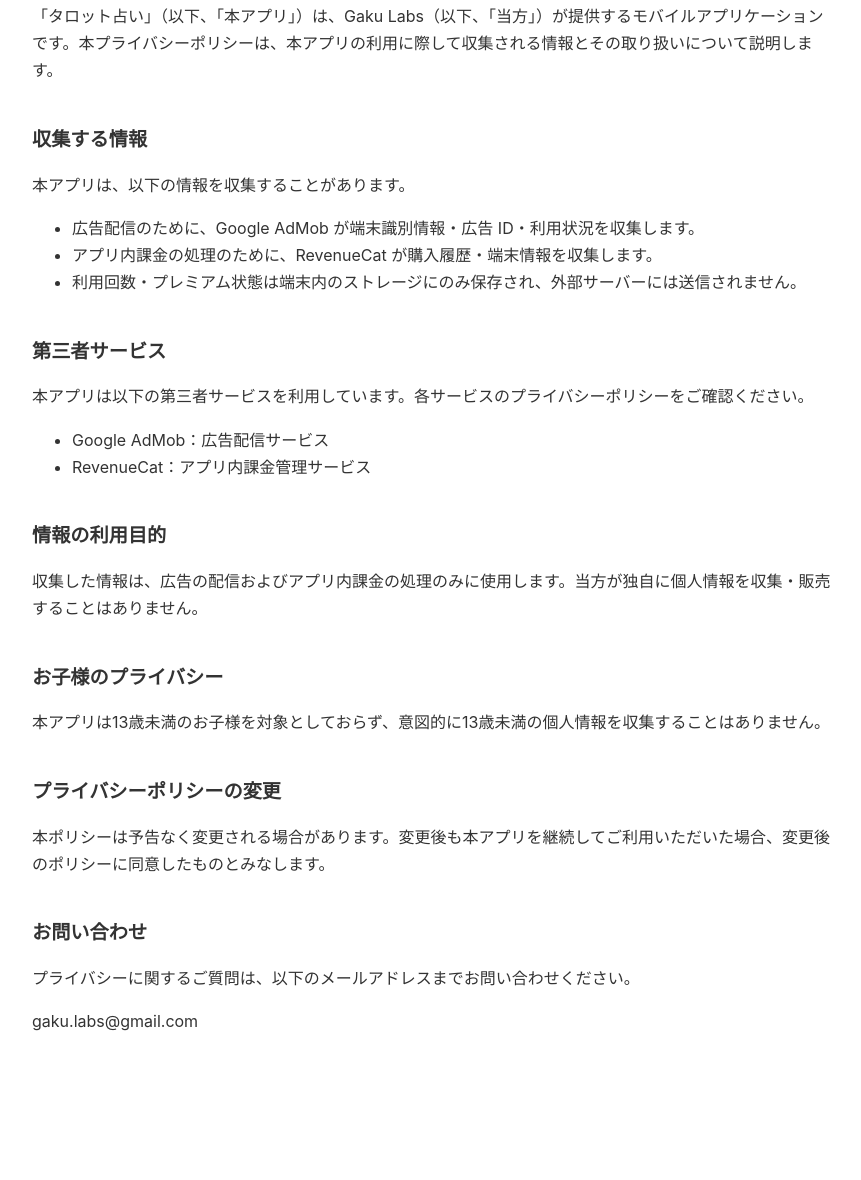
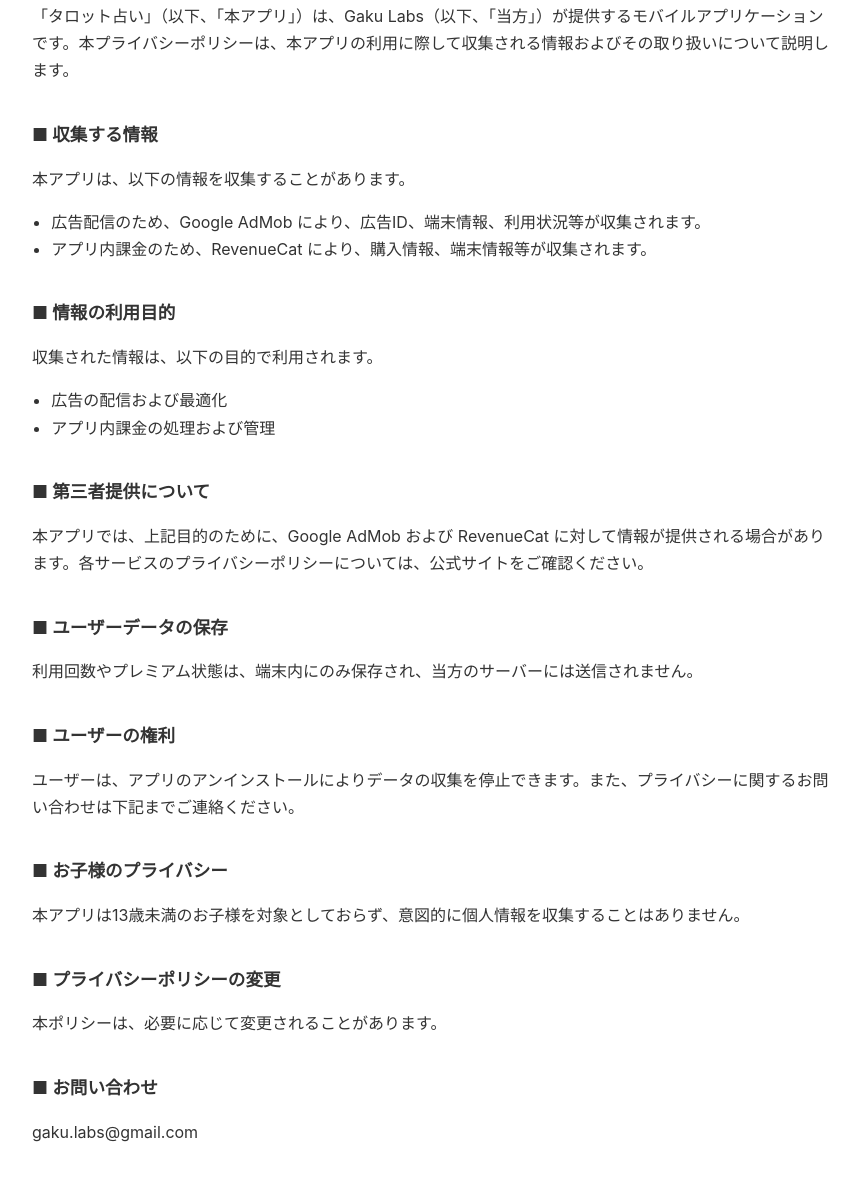
Before and after one commit to Gakuharidesu/tarot-fortune-privacy-policy, a plain HTML site: page index.html in a window 1280 px wide. Shown: the part 142-1322 px from the top of the page, without its empty margins (208-1069 px from the left). Before the commit the page ends 1217 px from the top, so only its background shows below. Drawn offline with Linux system fonts and the light colour scheme.

Commit message:
プライバシーポリシーを充実

```diff
--- a/index.html
+++ b/index.html
@@ -14,41 +14,46 @@
       line-height: 1.7;
     }
     h1 { font-size: 1.6rem; }
-    h2 { font-size: 1.2rem; margin-top: 2em; }
+    h2 { font-size: 1.1rem; margin-top: 2em; }
+    ul { padding-left: 1.2em; }
   </style>
 </head>
 <body>
   <h1>プライバシーポリシー</h1>
   <p>最終更新日：2026年3月27日</p>
 
-  <p>「タロット占い」（以下、「本アプリ」）は、Gaku Labs（以下、「当方」）が提供するモバイルアプリケーションです。本プライバシーポリシーは、本アプリの利用に際して収集される情報とその取り扱いについて説明します。</p>
+  <p>「タロット占い」（以下、「本アプリ」）は、Gaku Labs（以下、「当方」）が提供するモバイルアプリケーションです。本プライバシーポリシーは、本アプリの利用に際して収集される情報およびその取り扱いについて説明します。</p>
 
-  <h2>収集する情報</h2>
+  <h2>■ 収集する情報</h2>
   <p>本アプリは、以下の情報を収集することがあります。</p>
   <ul>
-    <li>広告配信のために、Google AdMob が端末識別情報・広告 ID・利用状況を収集します。</li>
-    <li>アプリ内課金の処理のために、RevenueCat が購入履歴・端末情報を収集します。</li>
-    <li>利用回数・プレミアム状態は端末内のストレージにのみ保存され、外部サーバーには送信されません。</li>
+    <li>広告配信のため、Google AdMob により、広告ID、端末情報、利用状況等が収集されます。</li>
+    <li>アプリ内課金のため、RevenueCat により、購入情報、端末情報等が収集されます。</li>
   </ul>
 
-  <h2>第三者サービス</h2>
-  <p>本アプリは以下の第三者サービスを利用しています。各サービスのプライバシーポリシーをご確認ください。</p>
+  <h2>■ 情報の利用目的</h2>
+  <p>収集された情報は、以下の目的で利用されます。</p>
   <ul>
-    <li>Google AdMob：広告配信サービス</li>
-    <li>RevenueCat：アプリ内課金管理サービス</li>
+    <li>広告の配信および最適化</li>
+    <li>アプリ内課金の処理および管理</li>
   </ul>
 
-  <h2>情報の利用目的</h2>
-  <p>収集した情報は、広告の配信およびアプリ内課金の処理のみに使用します。当方が独自に個人情報を収集・販売することはありません。</p>
+  <h2>■ 第三者提供について</h2>
+  <p>本アプリでは、上記目的のために、Google AdMob および RevenueCat に対して情報が提供される場合があります。各サービスのプライバシーポリシーについては、公式サイトをご確認ください。</p>
 
-  <h2>お子様のプライバシー</h2>
-  <p>本アプリは13歳未満のお子様を対象としておらず、意図的に13歳未満の個人情報を収集することはありません。</p>
+  <h2>■ ユーザーデータの保存</h2>
+  <p>利用回数やプレミアム状態は、端末内にのみ保存され、当方のサーバーには送信されません。</p>
 
-  <h2>プライバシーポリシーの変更</h2>
-  <p>本ポリシーは予告なく変更される場合があります。変更後も本アプリを継続してご利用いただいた場合、変更後のポリシーに同意したものとみなします。</p>
+  <h2>■ ユーザーの権利</h2>
+  <p>ユーザーは、アプリのアンインストールによりデータの収集を停止できます。また、プライバシーに関するお問い合わせは下記までご連絡ください。</p>
 
-  <h2>お問い合わせ</h2>
-  <p>プライバシーに関するご質問は、以下のメールアドレスまでお問い合わせください。</p>
+  <h2>■ お子様のプライバシー</h2>
+  <p>本アプリは13歳未満のお子様を対象としておらず、意図的に個人情報を収集することはありません。</p>
+
+  <h2>■ プライバシーポリシーの変更</h2>
+  <p>本ポリシーは、必要に応じて変更されることがあります。</p>
+
+  <h2>■ お問い合わせ</h2>
   <p>gaku.labs@gmail.com</p>
 </body>
 </html>
```
